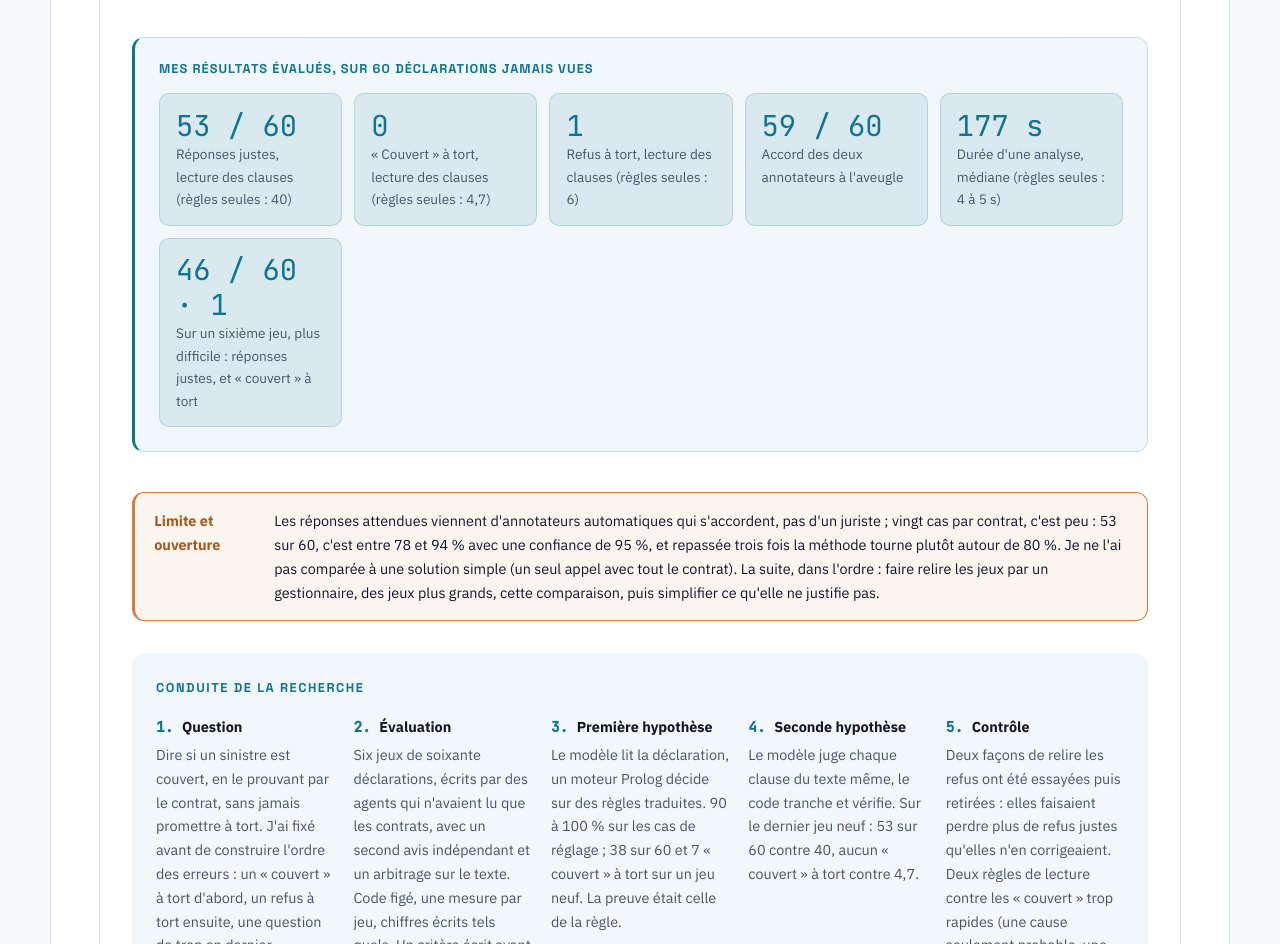
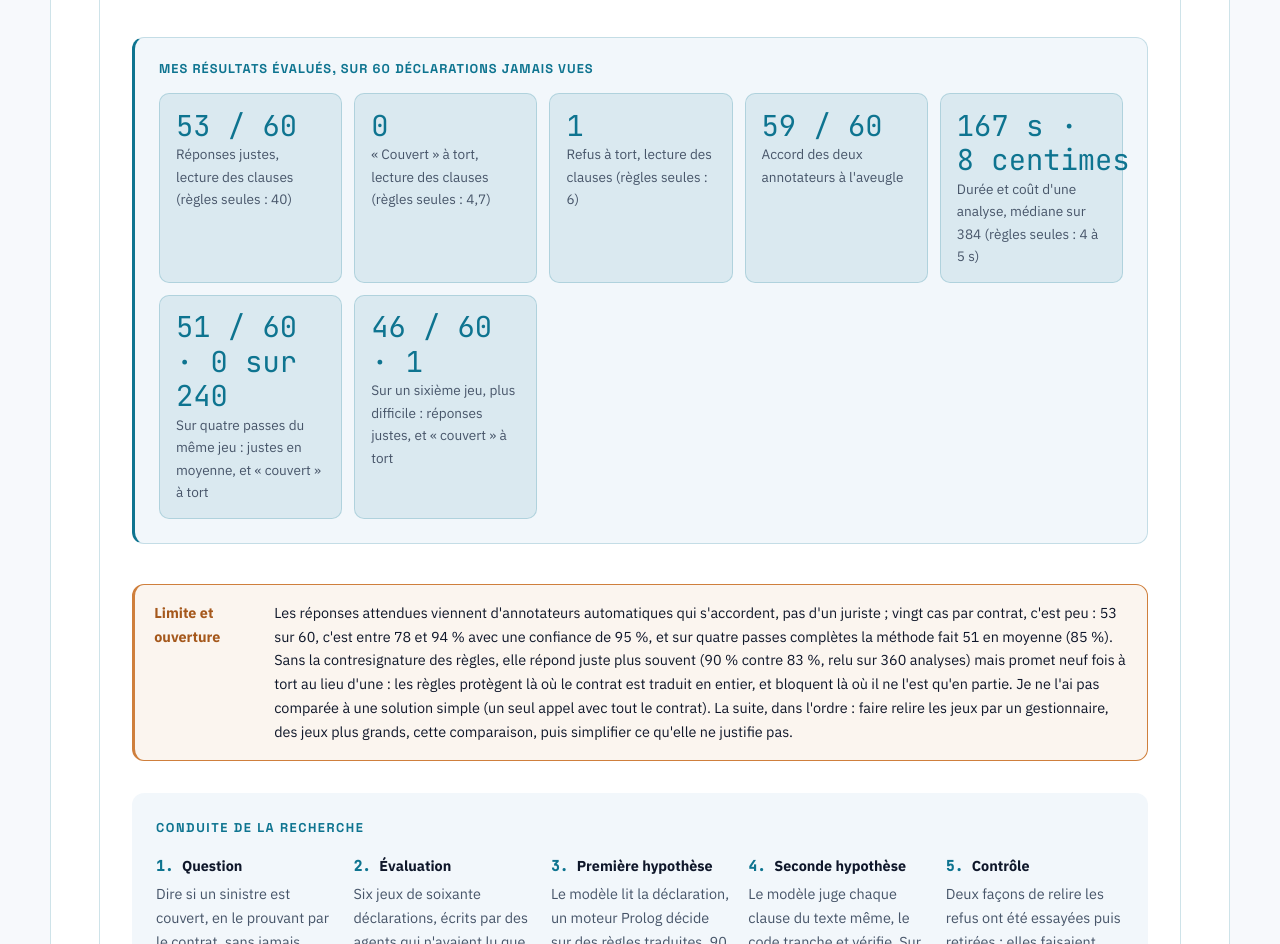
Before and after one commit to gonzalezcourrier34-glitch/gonzalezcourrier34-glitch.github.io, a plain HTML site: page index.html in a window 1280 px wide. Shown: the part 7209-8153 px from the top of the page. Drawn offline with Linux system fonts and the light colour scheme.

Commit message:
Couverture de sinistre : moyenne sur quatre passes, coût réel, apport des règles
Co-Authored-By: Claude Opus 5.5 <noreply@anthropic.com>
Claude-Session: https://claude.ai/code/session_01E7UMt8md5apx6Rwf6nMozD

```diff
--- a/index.html
+++ b/index.html
@@ -401,12 +401,13 @@
                         <div><dt>« Couvert » à tort, lecture des clauses (règles seules : 4,7)</dt><dd>0</dd></div>
                         <div><dt>Refus à tort, lecture des clauses (règles seules : 6)</dt><dd>1</dd></div>
                         <div><dt>Accord des deux annotateurs à l'aveugle</dt><dd>59 / 60</dd></div>
-                        <div><dt>Durée d'une analyse, médiane (règles seules : 4 à 5&nbsp;s)</dt><dd>177&nbsp;s</dd></div>
+                        <div><dt>Durée et coût d'une analyse, médiane sur 384 (règles seules : 4 à 5&nbsp;s)</dt><dd>167&nbsp;s · 8&nbsp;centimes</dd></div>
+                        <div><dt>Sur quatre passes du même jeu : justes en moyenne, et « couvert » à tort</dt><dd>51 / 60 · 0 sur 240</dd></div>
                         <div><dt>Sur un sixième jeu, plus difficile : réponses justes, et « couvert » à tort</dt><dd>46 / 60 · 1</dd></div>
                     </dl>
                 </section>
                 <dl class="facts facts-limit">
-                    <div class="limit"><dt>Limite et ouverture</dt><dd>Les réponses attendues viennent d'annotateurs automatiques qui s'accordent, pas d'un juriste ; vingt cas par contrat, c'est peu : 53 sur 60, c'est entre 78 et 94&nbsp;% avec une confiance de 95&nbsp;%, et repassée trois fois la méthode tourne plutôt autour de 80&nbsp;%. Je ne l'ai pas comparée à une solution simple (un seul appel avec tout le contrat). La suite, dans l'ordre : faire relire les jeux par un gestionnaire, des jeux plus grands, cette comparaison, puis simplifier ce qu'elle ne justifie pas.</dd></div>
+                    <div class="limit"><dt>Limite et ouverture</dt><dd>Les réponses attendues viennent d'annotateurs automatiques qui s'accordent, pas d'un juriste ; vingt cas par contrat, c'est peu : 53 sur 60, c'est entre 78 et 94&nbsp;% avec une confiance de 95&nbsp;%, et sur quatre passes complètes la méthode fait 51 en moyenne (85&nbsp;%). Sans la contresignature des règles, elle répond juste plus souvent (90&nbsp;% contre 83&nbsp;%, relu sur 360 analyses) mais promet neuf fois à tort au lieu d'une : les règles protègent là où le contrat est traduit en entier, et bloquent là où il ne l'est qu'en partie. Je ne l'ai pas comparée à une solution simple (un seul appel avec tout le contrat). La suite, dans l'ordre : faire relire les jeux par un gestionnaire, des jeux plus grands, cette comparaison, puis simplifier ce qu'elle ne justifie pas.</dd></div>
                 </dl>
 
                 <div class="axes">
```
